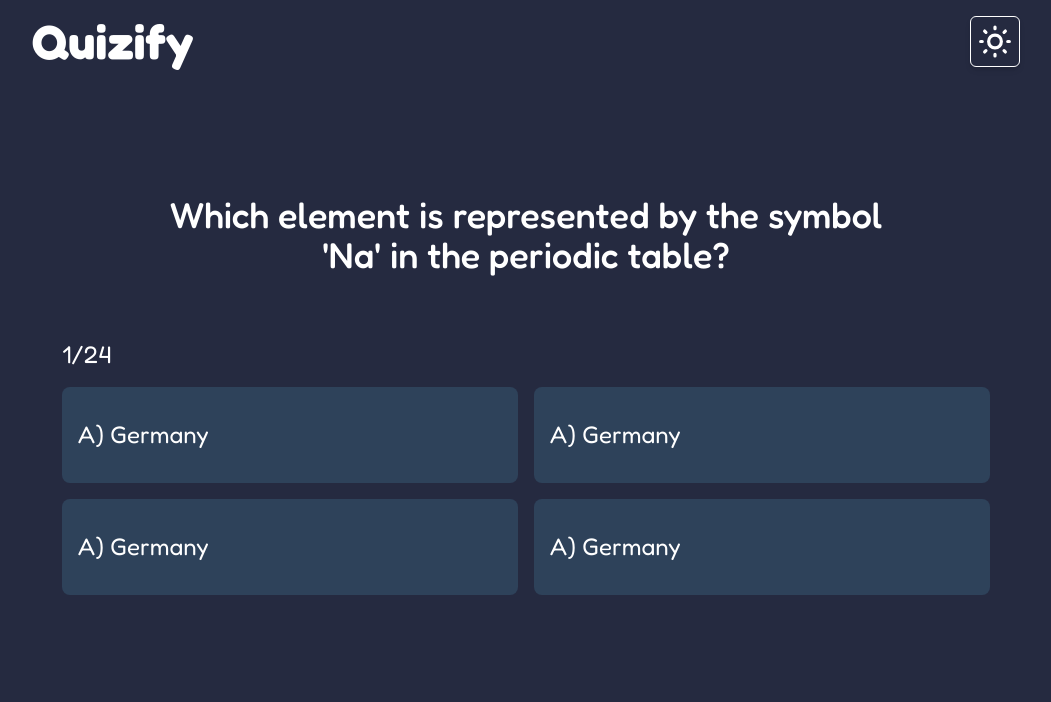
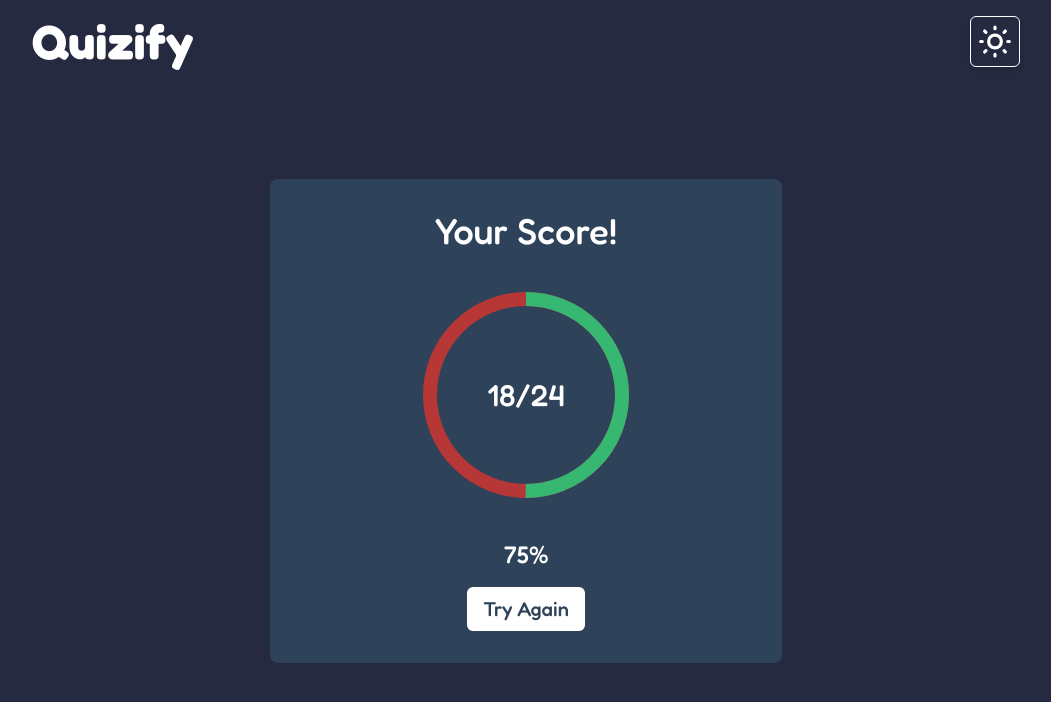
Before and after one commit to Aref-Akminasi/quizify, a website built with Vite: page index.html in a window 1280 px wide. Shown: the whole page, without its empty margins (114-1165 px from the left). Built offline with nearby package versions, Linux system fonts and the light colour scheme; no server answers.

Commit message:
added score section

```diff
--- a/index.html
+++ b/index.html
@@ -39,7 +39,7 @@
     </nav>
 
     <!-- All container -->
-    <div>
+    <div class="hidden">
       <!-- Question -->
       <section class="container mx-auto mt-24 p-4">
         <h2
@@ -106,6 +106,59 @@
         </div>
       </section>
     </div>
+
+    <!-- Score container -->
+    <section class="container mx-auto mt-24 px-4">
+      <div
+        class="max-w-lg bg-white dark:bg-navyBlue mx-auto flex flex-col items-center space-y-4 p-8 rounded-lg"
+      >
+        <h2
+          class="text-3xl md:text-4xl font-medium font-fredoka text-navyBlue dark:text-white"
+        >
+          Your Score!
+        </h2>
+
+        <!-- Circle -->
+        <!-- Building a Progress Ring: https://css-tricks.com/building-progress-ring-quickly/ -->
+        <div class="relative">
+          <svg class="h-64 w-64">
+            <circle
+              class="text-wrong"
+              stroke-width="14"
+              stroke="currentColor"
+              fill="transparent"
+              r="96"
+              cx="50%"
+              cy="50%"
+            />
+            <circle
+              id="progress"
+              class="text-correct"
+              stroke-width="14"
+              fill="transparent"
+              stroke="currentColor"
+              r="96"
+              cx="50%"
+              cy="50%"
+            />
+          </svg>
+          <h3
+            class="font-fredoka text-3xl font-medium absolute top-[50%] left-[50%] translate-x-[-50%] translate-y-[-50%] text-navyBlue dark:text-white"
+          >
+            18/24
+          </h3>
+        </div>
+        <span
+          class="text-navyBlue dark:text-white font-fredoka font-medium text-2xl"
+          >75%</span
+        >
+        <button
+          class="bg-navyBlue dark:bg-white font-fredoka font-medium py-2 px-4 text-xl rounded-md text-white dark:text-navyBlue"
+        >
+          Try Again
+        </button>
+      </div>
+    </section>
     <script type="module" src="/src/main.ts"></script>
   </body>
 </html>
--- a/src/tailwind.css
+++ b/src/tailwind.css
@@ -1,3 +1,10 @@
 @import 'tailwindcss/base';
 @import 'tailwindcss/components';
 @import 'tailwindcss/utilities';
+
+#progress {
+  transform: rotate(-90deg);
+  transform-origin: center;
+  stroke-dasharray: 602.88;
+  stroke-dashoffset: 301.44;
+}
```
